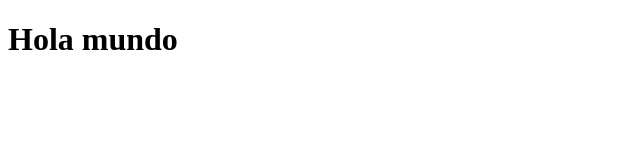
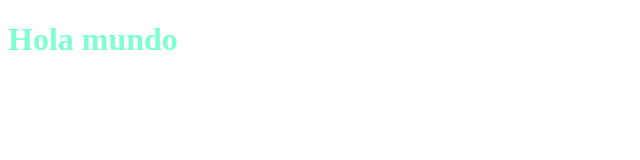
Before and after one commit to sofiapadilla19/ejemplo1-git, a plain HTML site: page index.html in a window 1280 px wide. Shown: the whole page, without its empty margins (0-640 px from the left). Drawn offline with Linux system fonts and the light colour scheme.

Commit message:
cambio carpetas de proyecto

```diff
--- a/index.html
+++ b/index.html
@@ -4,6 +4,7 @@
     <meta charset="UTF-8">
     <meta http-equiv="X-UA-Compatible" content="IE=edge">
     <meta name="viewport" content="width=device-width, initial-scale=1.0">
+    <link rel="stylesheet" href="layouts/estilos.css">
     <title>Document</title>
 </head>
 <body>
--- /dev/null
+++ b/layouts/estilos.css
@@ -0,0 +1,3 @@
+h1{
+    color: aquamarine;
+}
```
Also changed, not shown: 1 other file.
